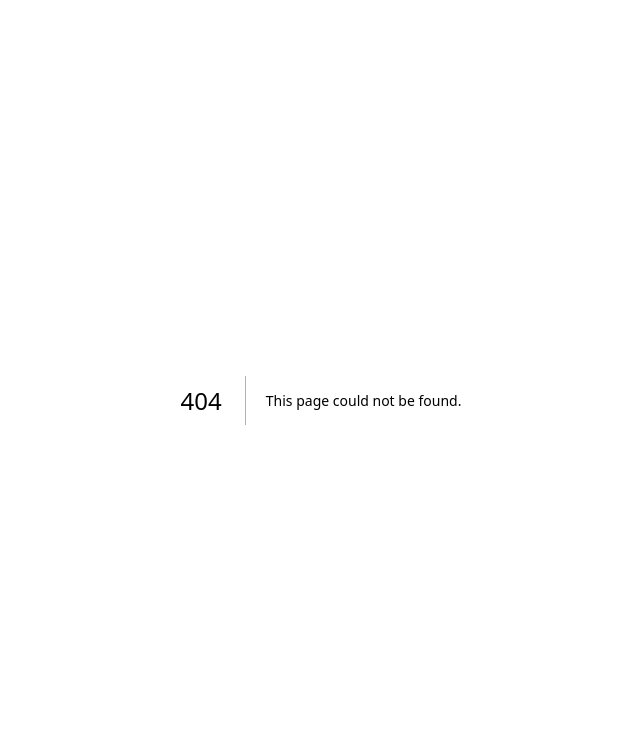
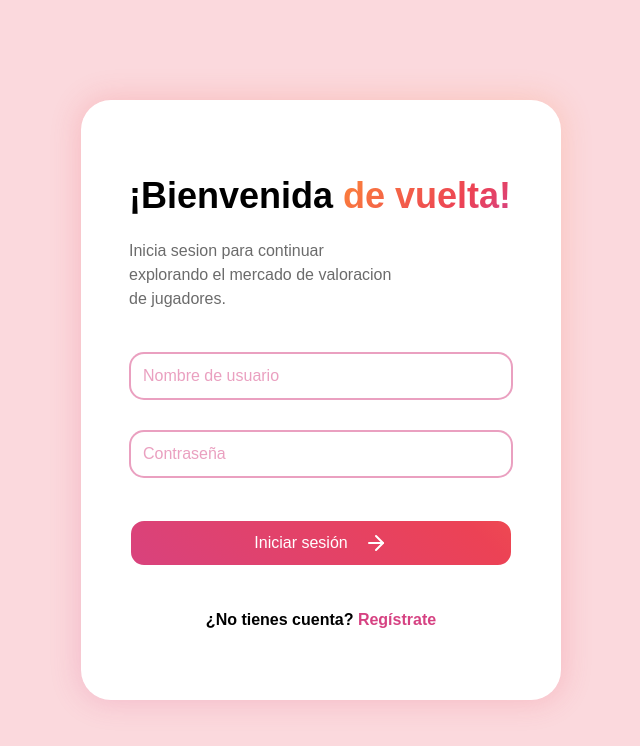
Before and after one commit to confalonieri-melisa/desapp-grupo-c, a Next.js app: page /login in a window 1280 px wide. Before the commit this address had no page. Shown: the top 746 px of the page, without its empty margins (319-959 px from the left). Built offline with nearby package versions, Linux system fonts and the light colour scheme.

Commit message:
version 3.0

```diff
--- a/package.json
+++ b/package.json
@@ -42,6 +42,7 @@
     "drizzle-kit": "^0.31.10",
     "eslint": "^9",
     "eslint-config-next": "16.3.4",
+    "sass": "^1.99.0",
     "tailwindcss": "^4",
     "tsx": "^4.23.13",
     "typescript": "^5",
--- a/src/app/globals.css
+++ b/src/app/globals.css
@@ -1,14 +1,12 @@
-/* 1. Use a more-intuitive box-sizing model */
+
 *, *::before, *::after {
   box-sizing: border-box;
 }
 
-/* 2. Remove default margin */
 *:not(dialog) {
   margin: 0;
 }
 
-/* 3. Enable keyword animations */
 @media (prefers-reduced-motion: no-preference) {
   html {
     interpolate-size: allow-keywords;
@@ -16,30 +14,24 @@
 }
 
 body {
-  /* 4. Increase line-height */
   line-height: 1.5;
-  /* 5. Improve text rendering */
   -webkit-font-smoothing: antialiased;
   font-family: Arial, Helvetica, sans-serif;
 }
 
-/* 6. Improve media defaults */
 img, picture, video, canvas, svg {
   display: block;
   max-width: 100%;
 }
 
-/* 7. Inherit fonts for form controls */
 input, button, textarea, select {
   font: inherit;
 }
 
-/* 8. Avoid text overflows */
 p, h1, h2, h3, h4, h5, h6 {
   overflow-wrap: break-word;
 }
 
-/* 9. Improve line wrapping */
 p {
   text-wrap: pretty;
 }
@@ -47,156 +39,16 @@ h1, h2, h3, h4, h5, h6 {
   text-wrap: balance;
 }
 
-/*
-  10. Create a root stacking context
-*/
 #root, #__next {
   isolation: isolate;
 }
+
 :root{
     --rose-punch: #D64282;
-    --rose-punch-50: rgb(214 66 130 / 0.5);
     --watermelon: #EC4255;
     --tangerine: #FC8439;
+    --rose-punch-50: rgb(214 66 130 / 0.5);
+    --watermelon-30: rgb(236 66 85 / 0.2);
+    --text-gradient: -webkit-linear-gradient(135deg, var(--rose-punch) 0%, var(--watermelon) 30%, var(--tangerine) 100%);
+    --background-gradient: linear-gradient(43deg, var(--rose-punch) 0%, var(--watermelon) 50%, var(--tangerine) 100%);
 }
-
-
-.bg{
-  height: 100vh;
-  display: flex;
-  justify-content: center;
-  align-items: center;
-  background: linear-gradient(43deg, var(--rose-punch) 0%, var(--watermelon) 50%, var(--tangerine) 70%);
-  background-size: 300% 300%;
-  animation: gradient 7s ease infinite;
-}
-
-
-@keyframes gradient {
-    0% {
-        background-position: 0% 50%;
-    }
-    50% {
-        background-position: 100% 50%;
-    }
-    100% {
-        background-position: 0% 50%;
-    }
-}
-
-.card{
-    background: white;
-    width: 500px;
-    height: 600px;
-    border-radius: 30px;
-    box-shadow: 0px 0px 10px rgb(105 1 27 / 0.12);
-    display: flex;
-    flex-direction: column;
-    justify-content: space-around;
-    align-items: center;
-    transition: all 0.6s ease;
-    will-change: transform;
-    padding: 48px;
-}
-
-.card:hover{
-    box-shadow: 0px 0px 20px rgb(105 1 27 / 0.22);
-    transform: translateY(-5px);
-    transition: all 0.3s ease;
-}
-.card-title{
-    font-size: 2.25rem;
-    font-weight: 700;
-    text-align: initial;
-    width: 100%;
-}
-
-.card-title-span{
-    background: -webkit-linear-gradient(135deg, var(--rose-punch) 0%, var(--watermelon) 30%, var(--tangerine) 100%);
-    -webkit-background-clip: text;
-    -webkit-text-fill-color: transparent;
-}
-
-.card-text{
-    font-size: 1rem;
-    color: #6B6B6B;
-    align-self: flex-start;
-    text-align: initial;
-    width: 70%;
-    text-wrap: pretty;
-    padding-top: 1rem;
-}
-
-.form-inputs{
-  display: flex;
-  flex-direction: column;
-  align-items: center;
-  gap: 30px;
-  width: 100% ;
-}
-
-.input-wrapper {
-    --padding: 10px;
-    --focus-color: var(--rose-punch);
-    --placeholder-color:var(--rose-punch-50);
-    position: relative;
-    display: flex;
-    align-items: center;
-    width: 100%;
-}
-
-input {
-    padding: var(--padding);
-    border: 2px solid var(--placeholder-color);
-    outline: none;
-    border-radius: 15px;
-    width: 100%;
-}
-
-.placeholder {
-    position: absolute;
-    background-color: white;
-    color: var(--placeholder-color);
-    left: var(--padding);
-    padding: 0 4px;
-    transition: all 0.3s ease-in;
-}
-
-input:is(:focus, :valid) {
-    border: 2px solid var(--focus-color);
-}
-
-input:is(:focus, :valid) + .placeholder {
-    transform: translatey(calc(-1 * var(--padding) - 12px));
-    font-size: 14px;
-    color: var(--focus-color);
-}
-
-.login-btn{
-    width: 100%;
-    display: flex;
-    justify-content: center;
-    gap: 1rem;
-    border-radius: 15px;
-    padding:10px;
-    background: linear-gradient(270deg, var(--rose-punch) 0%, var(--watermelon) 50%, var(--tangerine) 100%);
-    background-size: 200% 200%;
-    color: white;
-    border: 2px solid white;
-}
-
-.login-btn:hover, .login-btn:focus{
-    animation: gradient 5s ease infinite;
-    cursor: pointer;
-}
-
-.login-btn:focus-visible{
-    outline: var(--rose-punch) solid 2px;
-}
-.action-text{
-    font-weight: 600;
-}
-.action-link{
-    color:  var(--rose-punch);
-    text-decoration: none;
-}
--- /dev/null
+++ b/src/app/login/LoginPage.module.scss
@@ -0,0 +1,86 @@
+.bg{
+  height: 100vh;
+  display: flex;
+  justify-content: center;
+  align-items: center;
+  background-color: var(--watermelon-30);
+}
+
+.card{
+  width: 480px;
+  height: 600px;
+  border-radius: 30px;
+  display: flex;
+  flex-direction: column;
+  justify-content: space-around;
+  align-items: center;
+  transition: all 0.3s ease;
+  padding: 48px;
+  background-color: white;
+  position: relative;
+  transform-style: preserve-3d;
+}
+
+.card::before {
+  content: "";
+  position: absolute;
+  top: -2px;
+  left: -2px;
+  right: -2px;
+  bottom: -2px;
+  background: var(--background-gradient);
+  border-radius: 30px;
+  filter: blur(15px);
+  opacity: 0.2;
+  z-index: -1;
+  transform: translateZ(-1px);
+  transition: opacity 0.3s ease, filter 0.3s ease;
+}
+
+.card:hover{
+  transform: translateY(-5px);
+}
+
+.card:hover::before {
+  opacity: 0.3;
+}
+
+.card-title{
+  font-size: 2.25rem;
+  font-weight: 700;
+  text-align: initial;
+  width: 100%;
+}
+
+.card-title-span{
+  background: var(--text-gradient);
+  -webkit-background-clip: text;
+  -webkit-text-fill-color: transparent;
+}
+
+.form-inputs {
+  display: flex;
+  flex-direction: column;
+  align-items: center;
+  gap: 30px;
+  width: 100%;
+}
+
+.card-text{
+  font-size: 1rem;
+  color: #6B6B6B;
+  align-self: flex-start;
+  text-align: initial;
+  width: 70%;
+  text-wrap: pretty;
+  padding-top: 1rem;
+}
+
+.action-text{
+  font-weight: 600;
+}
+
+.action-link{
+  color:  var(--rose-punch);
+  text-decoration: none;
+}
--- /dev/null
+++ b/src/app/login/page.tsx
@@ -0,0 +1,28 @@
+import FormInput from "@/components/FormInput";
+import ActionButton from "@/components/ActionButton";
+import styles from "./LoginPage.module.scss";
+
+export default function LoginPage() {
+  return (
+    <div className={styles.bg}>
+      <form className={styles.card}>
+        <div className={styles['card-description']}>
+          <h1 className={styles['card-title']}>
+            ¡Bienvenida <span className={styles['card-title-span']}> de vuelta!</span>
+          </h1>
+          <p className={styles['card-text']}>
+            Inicia sesion para continuar explorando el mercado de valoracion de jugadores.
+          </p>
+        </div>
+        <div className={styles['form-inputs']}>
+          <FormInput type="text" label="Nombre de usuario" />
+          <FormInput type="password" label="Contraseña" />
+        </div>
+        <ActionButton />
+        <p className={styles['action-text']}>
+          ¿No tienes cuenta? <a className={styles['action-link']} href="/">Regístrate</a>
+        </p>
+      </form>
+    </div>
+  );
+}
--- /dev/null
+++ b/src/components/ActionBtn.module.scss
@@ -0,0 +1,36 @@
+.action-btn{
+  width: 100%;
+  display: flex;
+  justify-content: center;
+  gap: 1rem;
+  border-radius: 15px;
+  padding:10px;
+  background: var(--background-gradient);
+  background-size: 200% 200%;
+  color: white;
+  border: 2px solid white;
+  transition: transform 0.6s ease;
+}
+
+.action-btn:hover, .action-btn:focus{
+  animation: gradient 6s ease infinite;
+  cursor: pointer;
+  transform: scale(1.01);
+  transition: transform 0.3s ease;
+}
+
+.action-btn:focus-visible{
+  outline: var(--rose-punch) solid 2px;
+}
+
+@keyframes gradient {
+  0% {
+    background-position: 0 50%;
+  }
+  50% {
+    background-position: 100% 50%;
+  }
+  100% {
+    background-position: 0 50%;
+  }
+}
--- /dev/null
+++ b/src/components/ActionButton.tsx
@@ -0,0 +1,6 @@
+import {ArrowRight} from "lucide-react";
+import styles from './ActionBtn.module.scss';
+
+export default function ActionButton() {
+    return <button type="submit" className={styles['action-btn']}>Iniciar sesión <ArrowRight/></button>
+}
--- /dev/null
+++ b/src/components/FormInput.module.scss
@@ -0,0 +1,36 @@
+.input-wrapper {
+  --padding: 10px;
+  --focus-color: var(--rose-punch);
+  --placeholder-color: var(--rose-punch-50);
+  position: relative;
+  display: flex;
+  align-items: center;
+  width: 100%;
+
+  input {
+    padding: var(--padding);
+    border: 2px solid var(--placeholder-color);
+    outline: none;
+    border-radius: 15px;
+    width: 100%;
+
+    &:is(:focus, :valid) {
+      border: 2px solid var(--focus-color);
+
+      + .placeholder {
+        transform: translateY(calc(-1 * var(--padding) - 12px));
+        font-size: 14px;
+        color: var(--focus-color);
+      }
+    }
+  }
+
+  .placeholder {
+    position: absolute;
+    background-color: white;
+    color: var(--placeholder-color);
+    left: var(--padding);
+    padding: 0 4px;
+    transition: all 0.3s ease-in;
+  }
+}
--- /dev/null
+++ b/src/components/FormInput.tsx
@@ -0,0 +1,14 @@
+import styles from './FormInput.module.scss';
+
+type FormInputProps = { type: string; label: string };
+
+export default function FormInput({ type, label }: FormInputProps) {
+    return (
+        <div className={styles['input-wrapper']}>
+            <input type={type} required />
+            <label className={styles.placeholder}>
+                {label}
+            </label>
+        </div>
+    );
+}
```
Also changed, not shown: src/app/page.tsx (+2 -27 lines), 1 other file (tests, documents, lock files or other folders).
